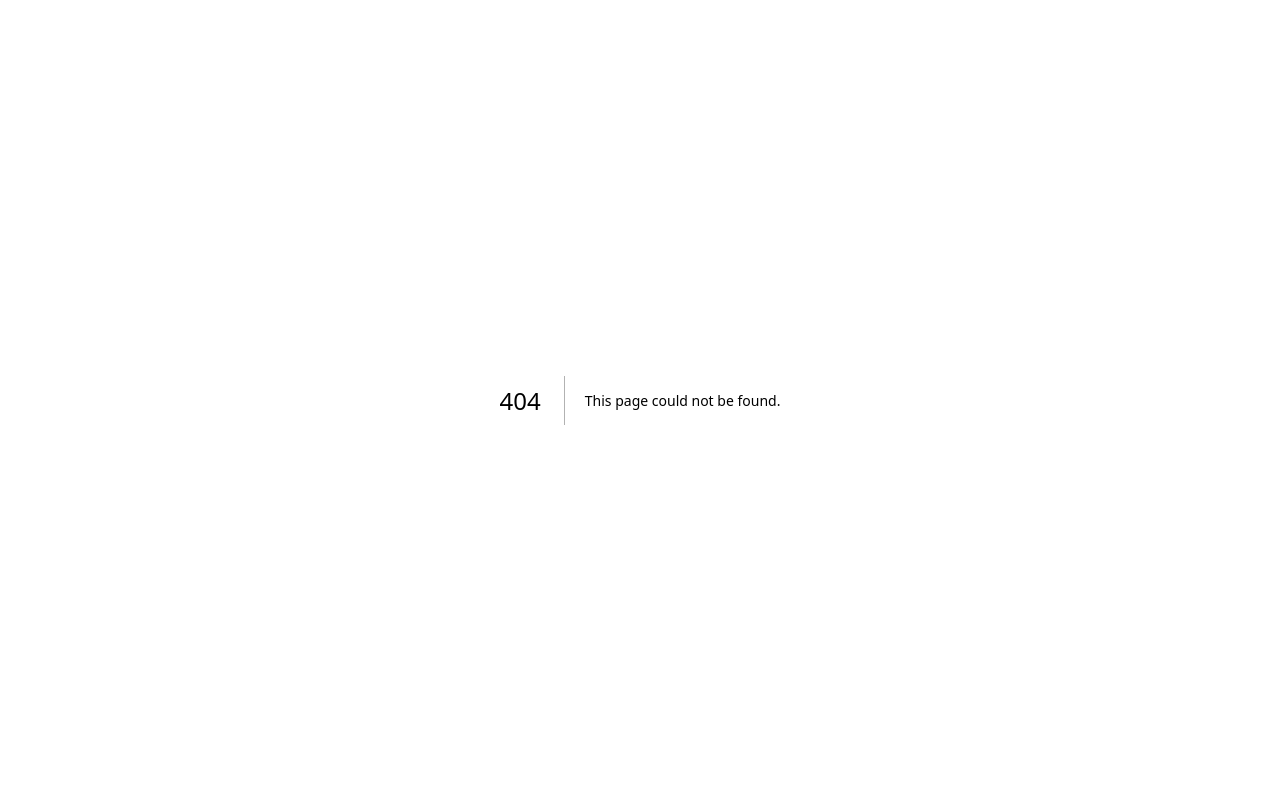
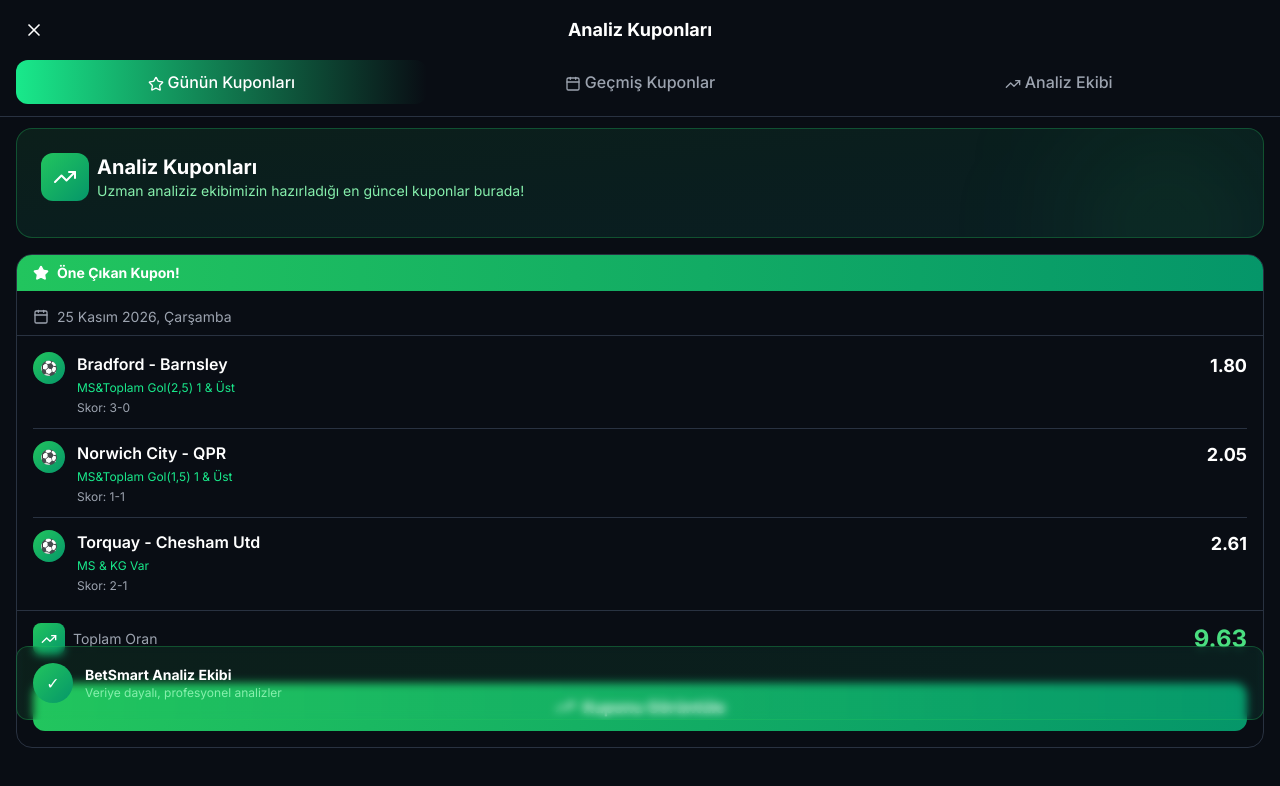
Before and after one commit to mehmet1777/betsmart-web, a Next.js app: page /analiz-kuponlari in a window 1280 px wide. Before the commit this address had no page. Shown: the top 786 px of the page. Built offline with nearby package versions, Linux system fonts and the light colour scheme.

Commit message:
feat: Add Analiz Kuponlari page and Nesine parser integration

```diff
--- /dev/null
+++ b/app/analiz-kuponlari/page.tsx
@@ -0,0 +1,213 @@
+'use client';
+
+import { useState, useEffect } from 'react';
+import { X, TrendingUp, Calendar, Star } from 'lucide-react';
+import { useRouter } from 'next/navigation';
+
+interface ParsedCoupon {
+  id: string;
+  date: string;
+  matches: ParsedMatch[];
+  totalOdds: number;
+  status: 'pending' | 'won' | 'lost';
+  featured?: boolean;
+}
+
+interface ParsedMatch {
+  teams: string;
+  mbs?: string;
+  tahmin?: string;
+  oran?: string;
+  mac_saati?: string;
+  skor?: string;
+}
+
+export default function AnalizKuponlariPage() {
+  const router = useRouter();
+  const [coupons, setCoupons] = useState<ParsedCoupon[]>([]);
+  const [activeTab, setActiveTab] = useState<'gunun' | 'gecmis' | 'analiz'>('gunun');
+
+  // Demo data - gerçek Supabase'den gelecek
+  useEffect(() => {
+    // TODO: Supabase'den kuponları çek
+    const demoCoupons: ParsedCoupon[] = [
+      {
+        id: '1',
+        date: '25 Kasım 2026, Çarşamba',
+        matches: [
+          { teams: 'Bradford - Barnsley', tahmin: 'MS&Toplam Gol(2,5) 1 & Üst', oran: '1.80', skor: '3-0' },
+          { teams: 'Norwich City - QPR', tahmin: 'MS&Toplam Gol(1,5) 1 & Üst', oran: '2.05', skor: '1-1' },
+          { teams: 'Torquay - Chesham Utd', tahmin: 'MS & KG Var', oran: '2.61', skor: '2-1' },
+        ],
+        totalOdds: 9.63,
+        status: 'pending',
+        featured: true
+      }
+    ];
+    setCoupons(demoCoupons);
+  }, []);
+
+  return (
+    <div className="min-h-screen bg-bg-app pb-20">
+      {/* Header */}
+      <div className="fixed top-0 left-0 right-0 z-50 bg-bg-app border-b border-border-color">
+        <div className="flex items-center justify-between px-4 py-3">
+          <button onClick={() => router.back()} className="p-2 hover:bg-white/5 rounded-lg transition-colors">
+            <X className="w-5 h-5 text-text-primary" />
+          </button>
+          <h1 className="text-lg font-bold text-text-primary">Analiz Kuponları</h1>
+          <div className="w-9" />
+        </div>
+
+        {/* Tabs */}
+        <div className="flex items-center px-4 pb-3 gap-2">
+          <button
+            onClick={() => setActiveTab('gunun')}
+            className={`flex-1 py-2.5 px-4 rounded-xl font-medium transition-all ${
+              activeTab === 'gunun'
+                ? 'bg-gradient-to-r from-accent-primary to-accent-secondary text-white'
+                : 'bg-card-bg text-text-secondary'
+            }`}
+          >
+            <Star className="w-4 h-4 inline mr-1" />
+            Günün Kuponları
+          </button>
+          <button
+            onClick={() => setActiveTab('gecmis')}
+            className={`flex-1 py-2.5 px-4 rounded-xl font-medium transition-all ${
+              activeTab === 'gecmis'
+                ? 'bg-gradient-to-r from-accent-primary to-accent-secondary text-white'
+                : 'bg-card-bg text-text-secondary'
+            }`}
+          >
+            <Calendar className="w-4 h-4 inline mr-1" />
+            Geçmiş Kuponlar
+          </button>
+          <button
+            onClick={() => setActiveTab('analiz')}
+            className={`flex-1 py-2.5 px-4 rounded-xl font-medium transition-all ${
+              activeTab === 'analiz'
+                ? 'bg-gradient-to-r from-accent-primary to-accent-secondary text-white'
+                : 'bg-card-bg text-text-secondary'
+            }`}
+          >
+            <TrendingUp className="w-4 h-4 inline mr-1" />
+            Analiz Ekibi
+          </button>
+        </div>
+      </div>
+
+      {/* Content */}
+      <div className="pt-32 px-4 space-y-4">
+        {/* Hero Card */}
+        <div className="relative bg-gradient-to-br from-green-500/10 via-emerald-500/10 to-teal-500/10 border border-green-500/30 rounded-2xl p-6 overflow-hidden">
+          <div className="absolute top-0 right-0 w-48 h-48 bg-green-500/10 rounded-full blur-3xl" />
+          <div className="relative z-10">
+            <div className="flex items-center gap-2 mb-3">
+              <div className="w-12 h-12 bg-gradient-to-br from-green-500 to-emerald-600 rounded-xl flex items-center justify-center">
+                <TrendingUp className="w-6 h-6 text-white" />
+              </div>
+              <div className="flex-1">
+                <h2 className="text-xl font-bold text-white">Analiz Kuponları</h2>
+                <p className="text-sm text-green-300">Uzman analiziz ekibimizin hazırladığı en güncel kuponlar burada!</p>
+              </div>
+            </div>
+          </div>
+        </div>
+
+        {/* Coupon List */}
+        {coupons.map((coupon) => (
+          <div key={coupon.id} className="bg-card-bg rounded-2xl overflow-hidden border border-border-color">
+            {/* Coupon Header */}
+            {coupon.featured && (
+              <div className="bg-gradient-to-r from-green-500 to-emerald-600 px-4 py-2 flex items-center justify-between">
+                <div className="flex items-center gap-2">
+                  <Star className="w-4 h-4 text-white fill-white" />
+                  <span className="text-sm font-bold text-white">Öne Çıkan Kupon!</span>
+                </div>
+              </div>
+            )}
+
+            {/* Date */}
+            <div className="px-4 pt-4 pb-2 border-b border-border-color">
+              <div className="flex items-center justify-between">
+                <div className="flex items-center gap-2 text-sm text-text-secondary">
+                  <Calendar className="w-4 h-4" />
+                  {coupon.date}
+                </div>
+              </div>
+            </div>
+
+            {/* Matches */}
+            <div className="p-4 space-y-3">
+              {coupon.matches.map((match, idx) => (
+                <div key={idx} className="flex items-start gap-3 pb-3 border-b border-border-color last:border-0 last:pb-0">
+                  <div className="w-8 h-8 rounded-full bg-gradient-to-br from-green-500 to-emerald-600 flex items-center justify-center text-white font-bold text-sm flex-shrink-0">
+                    ⚽
+                  </div>
+                  <div className="flex-1 min-w-0">
+                    <h4 className="font-semibold text-text-primary mb-1">{match.teams}</h4>
+                    {match.tahmin && (
+                      <p className="text-xs text-accent-primary mb-1">{match.tahmin}</p>
+                    )}
+                    {match.skor && (
+                      <p className="text-xs text-text-secondary">Skor: {match.skor}</p>
+                    )}
+                  </div>
+                  {match.oran && (
+                    <div className="text-right flex-shrink-0">
+                      <div className="text-lg font-bold text-text-primary">{match.oran}</div>
+                    </div>
+                  )}
+                </div>
+              ))}
+            </div>
+
+            {/* Footer */}
+            <div className="px-4 py-3 bg-bg-darker border-t border-border-color flex items-center justify-between">
+              <div className="flex items-center gap-2">
+                <div className="p-2 bg-gradient-to-br from-green-500 to-emerald-600 rounded-lg">
+                  <TrendingUp className="w-4 h-4 text-white" />
+                </div>
+                <span className="text-sm text-text-secondary">Toplam Oran</span>
+              </div>
+              <div className="text-2xl font-bold text-green-400">{coupon.totalOdds.toFixed(2)}</div>
+            </div>
+
+            {/* Action Button */}
+            <div className="p-4 bg-bg-darker">
+              <button className="w-full py-3 bg-gradient-to-r from-green-500 to-emerald-600 hover:from-green-600 hover:to-emerald-700 text-white font-bold rounded-xl transition-all flex items-center justify-center gap-2">
+                <TrendingUp className="w-5 h-5" />
+                Kuponu Görüntüle
+              </button>
+            </div>
+          </div>
+        ))}
+
+        {/* Empty State */}
+        {coupons.length === 0 && (
+          <div className="text-center py-12">
+            <div className="w-20 h-20 bg-card-bg rounded-full flex items-center justify-center mx-auto mb-4">
+              <Star className="w-10 h-10 text-text-secondary" />
+            </div>
+            <h3 className="text-lg font-bold text-text-primary mb-2">Henüz Kupon Yok</h3>
+            <p className="text-sm text-text-secondary">Nesine Parser ile kupon ekleyin!</p>
+          </div>
+        )}
+      </div>
+
+      {/* BetSmart Analiz Ekibi Footer */}
+      <div className="fixed bottom-20 left-4 right-4 bg-gradient-to-r from-green-500/10 to-emerald-500/10 border border-green-500/30 rounded-xl p-4 backdrop-blur-sm">
+        <div className="flex items-center gap-3">
+          <div className="w-10 h-10 bg-gradient-to-br from-green-500 to-emerald-600 rounded-full flex items-center justify-center flex-shrink-0">
+            ✓
+          </div>
+          <div className="flex-1 min-w-0">
+            <h4 className="text-sm font-bold text-white">BetSmart Analiz Ekibi</h4>
+            <p className="text-xs text-green-300">Veriye dayalı, profesyonel analizler</p>
+          </div>
+        </div>
+      </div>
+    </div>
+  );
+}
--- a/app/page.tsx
+++ b/app/page.tsx
@@ -587,6 +587,19 @@ export default function Home() {
           notificationCount={smartRecommendations.length}
         />
 
+        {/* Analiz Kuponları Button */}
+        <div className="fixed top-14 left-0 right-0 z-40 px-4 py-2 bg-bg-app/95 backdrop-blur-sm border-b border-border-color">
+          <a
+            href="/analiz-kuponlari"
+            className="flex items-center justify-center gap-2 py-3 px-6 bg-gradient-to-r from-green-500 to-emerald-600 hover:from-green-600 hover:to-emerald-700 text-white font-bold rounded-xl transition-all shadow-lg shadow-green-500/20"
+          >
+            <svg className="w-5 h-5" fill="none" stroke="currentColor" viewBox="0 0 24 24">
+              <path strokeLinecap="round" strokeLinejoin="round" strokeWidth={2} d="M9 19v-6a2 2 0 00-2-2H5a2 2 0 00-2 2v6a2 2 0 002 2h2a2 2 0 002-2zm0 0V9a2 2 0 012-2h2a2 2 0 012 2v10m-6 0a2 2 0 002 2h2a2 2 0 002-2m0 0V5a2 2 0 012-2h2a2 2 0 012 2v14a2 2 0 01-2 2h-2a2 2 0 01-2-2z" />
+            </svg>
+            Analiz Kuponları
+          </a>
+        </div>
+
         {/* Subtle Loading Bar */}
         {analyzing && (
           <div className="fixed top-[60px] left-0 right-0 h-0.5 bg-gradient-to-r from-transparent via-[#8B5CF6] to-transparent z-50 animate-pulse">
```
Also changed, not shown: 2 other files (tests, documents, lock files or other folders).
